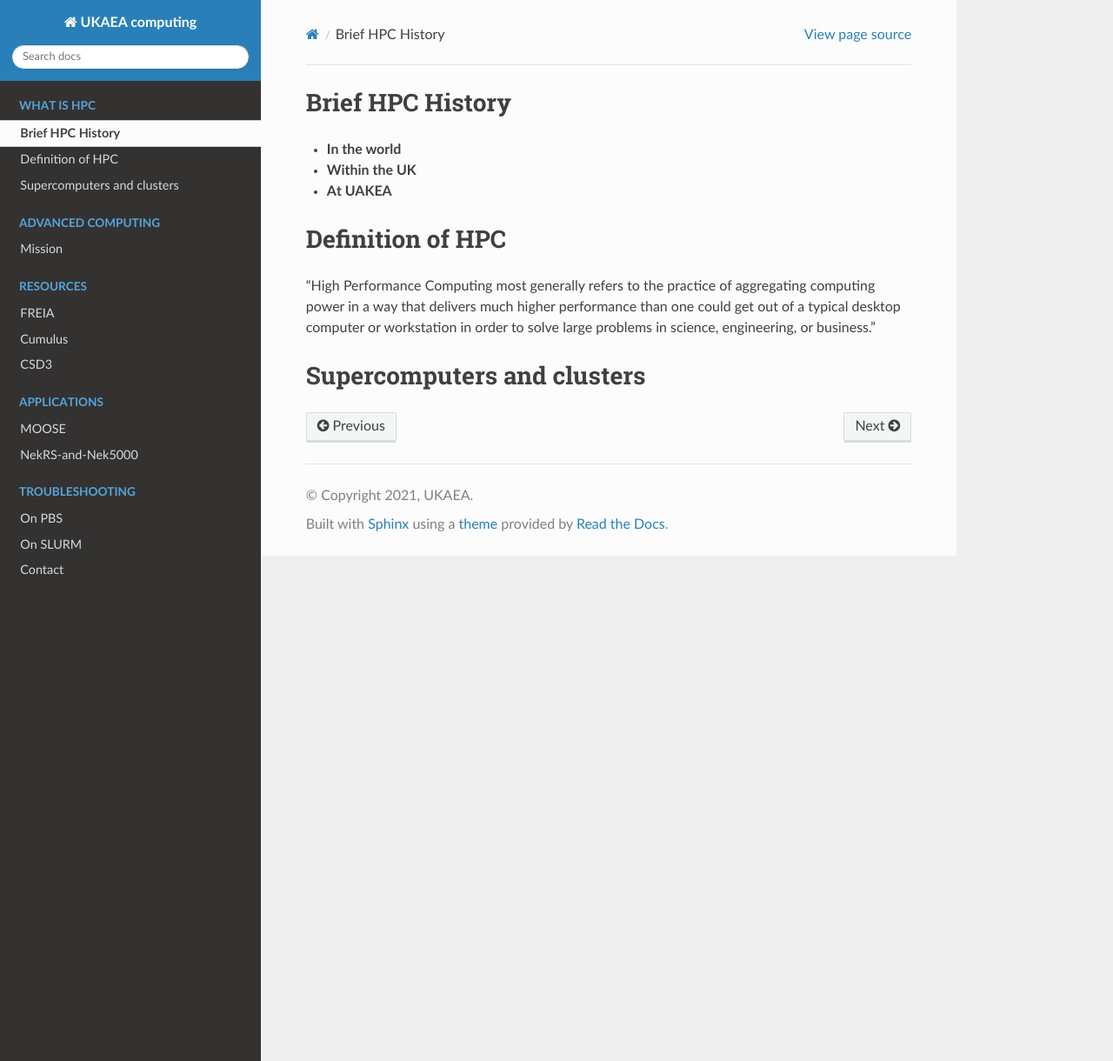
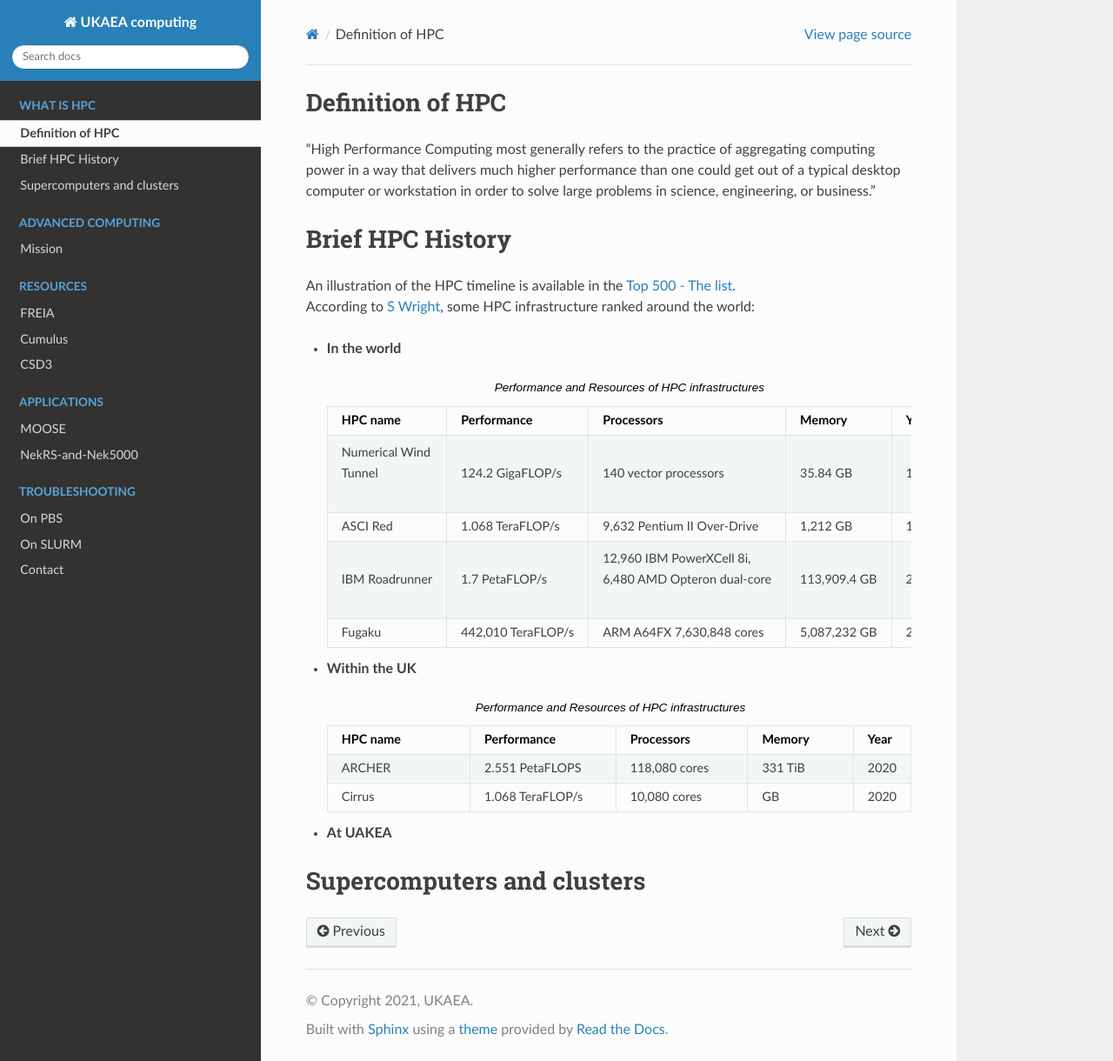
Before and after one commit to ukaea/UKAEA-Computing, a Sphinx documentation site: the page built from docs/source/pages/what_hpc.rst, in a window 1280 px wide and 1220 px high. Shown: the whole window at 87% size. Built offline with Sphinx 7.4.7 and the Read the Docs theme 2.0.0, drawn with Linux system fonts in a browser that asks for light colours.

Commit message:
Fixing typo freia and some content

```diff
--- a/docs/source/pages/freia.rst
+++ b/docs/source/pages/freia.rst
@@ -3,6 +3,9 @@
 FREIA
 ------
 
-To access to freira :ref:`accesing`, please send an email to Shaun Da Witt.
+To access to freira :ref:`accesing`, please send an email to `Shaun De Witt <>_`.
+
+Email de Witt, Shaun to gain permission.
+Attach permission to a Marval support ticket requesting access to Cumulus.
 
 To login and launch your jobs, you might take a look of PBS.
--- a/docs/source/pages/what_hpc.rst
+++ b/docs/source/pages/what_hpc.rst
@@ -1,15 +1,4 @@
 .. _whathpcis:
-
-Brief HPC History
-=================
-
-* **In the world**
-
-* **Within the UK**
-
-
-* **At UAKEA**
-
 
 Definition of HPC
 =================
@@ -18,5 +7,71 @@ Definition of HPC
 in a way that delivers much higher performance than one could get out of a typical desktop computer
 or workstation in order to solve large problems in science, engineering, or business."
 
+Brief HPC History
+=================
+
+| An illustration of the HPC timeline is available in the `Top 500 - The list <https://www.top500.org/timeline/>`_.
+| According to `S Wright <https://eprints.whiterose.ac.uk/139909/1/foreword.pdf>`_, some HPC infrastructure ranked around the world:
+
+* **In the world**
+
+  .. list-table:: Performance and Resources of HPC infrastructures
+   :widths: 15 12 11 11 4
+   :header-rows: 1
+
+   * - HPC name
+     - Performance
+     - Processors
+     - Memory
+     - Year
+   * - | Numerical Wind
+       | Tunnel
+     - 124.2 GigaFLOP/s
+     - 140 vector processors
+     - 35.84 GB
+     - 1994
+   * - ASCI Red
+     - 1.068 TeraFLOP/s
+     - 9,632 Pentium II Over-Drive
+     - 1,212 GB
+     - 1997
+   * - IBM Roadrunner
+     - 1.7 PetaFLOP/s
+     - | 12,960 IBM PowerXCell 8i,
+       | 6,480 AMD Opteron dual-core
+     - 113,909.4 GB
+     - 2008
+   * - Fugaku
+     - 442,010 TeraFLOP/s
+     - ARM A64FX 7,630,848 cores
+     - 5,087,232 GB
+     - 2021
+
+* **Within the UK**
+
+
+  .. list-table:: Performance and Resources of HPC infrastructures
+   :widths: 25 24 22 18 4
+   :header-rows: 1
+
+   * - HPC name
+     - Performance
+     - Processors
+     - Memory
+     - Year
+   * - ARCHER
+     - 2.551 PetaFLOPS
+     - 118,080 cores
+     - 331 TiB
+     - 2020
+   * - Cirrus
+     - 1.068 TeraFLOP/s
+     - 10,080 cores
+     - GB
+     - 2020
+
+* **At UAKEA**
+
+
 Supercomputers and clusters
 ===========================
```
